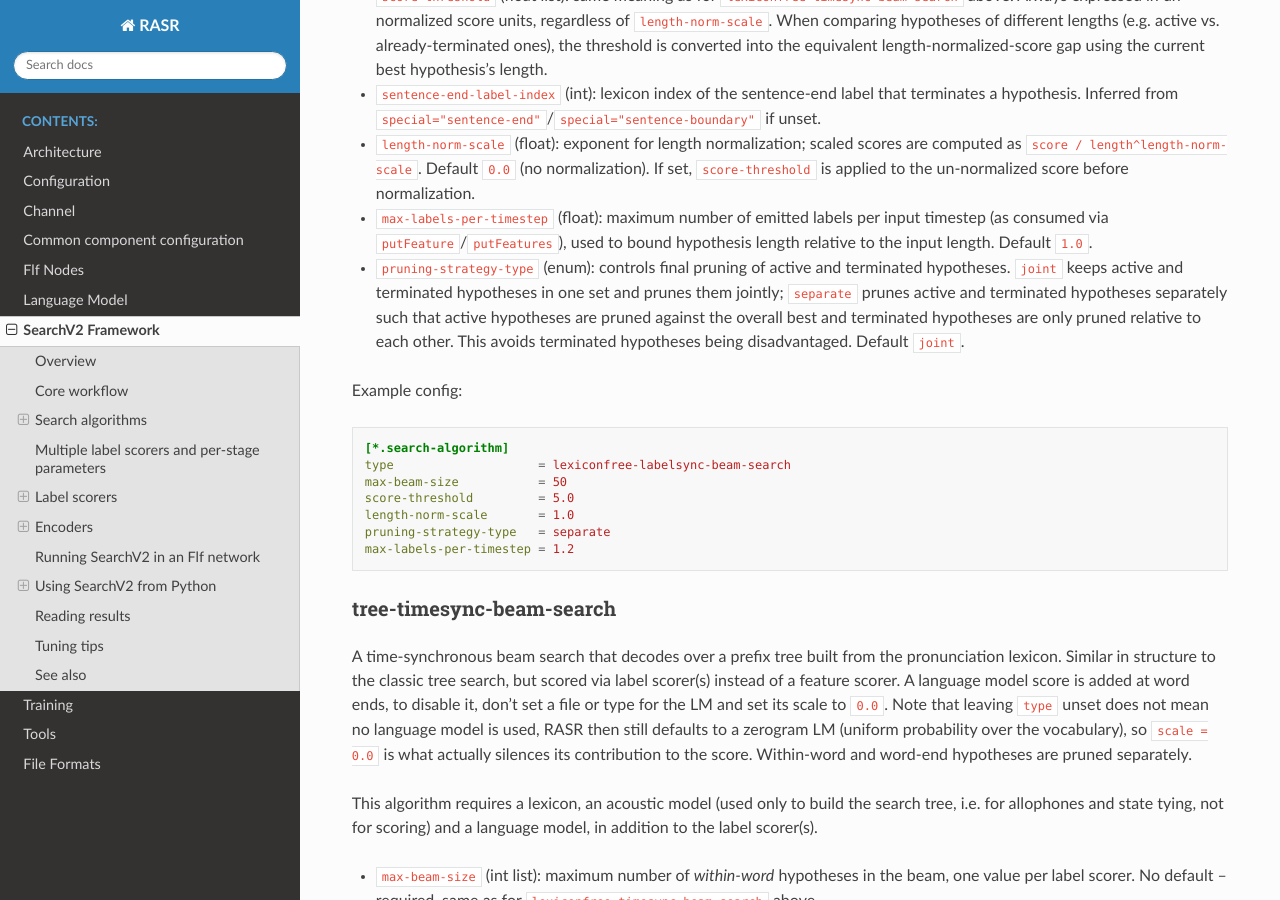
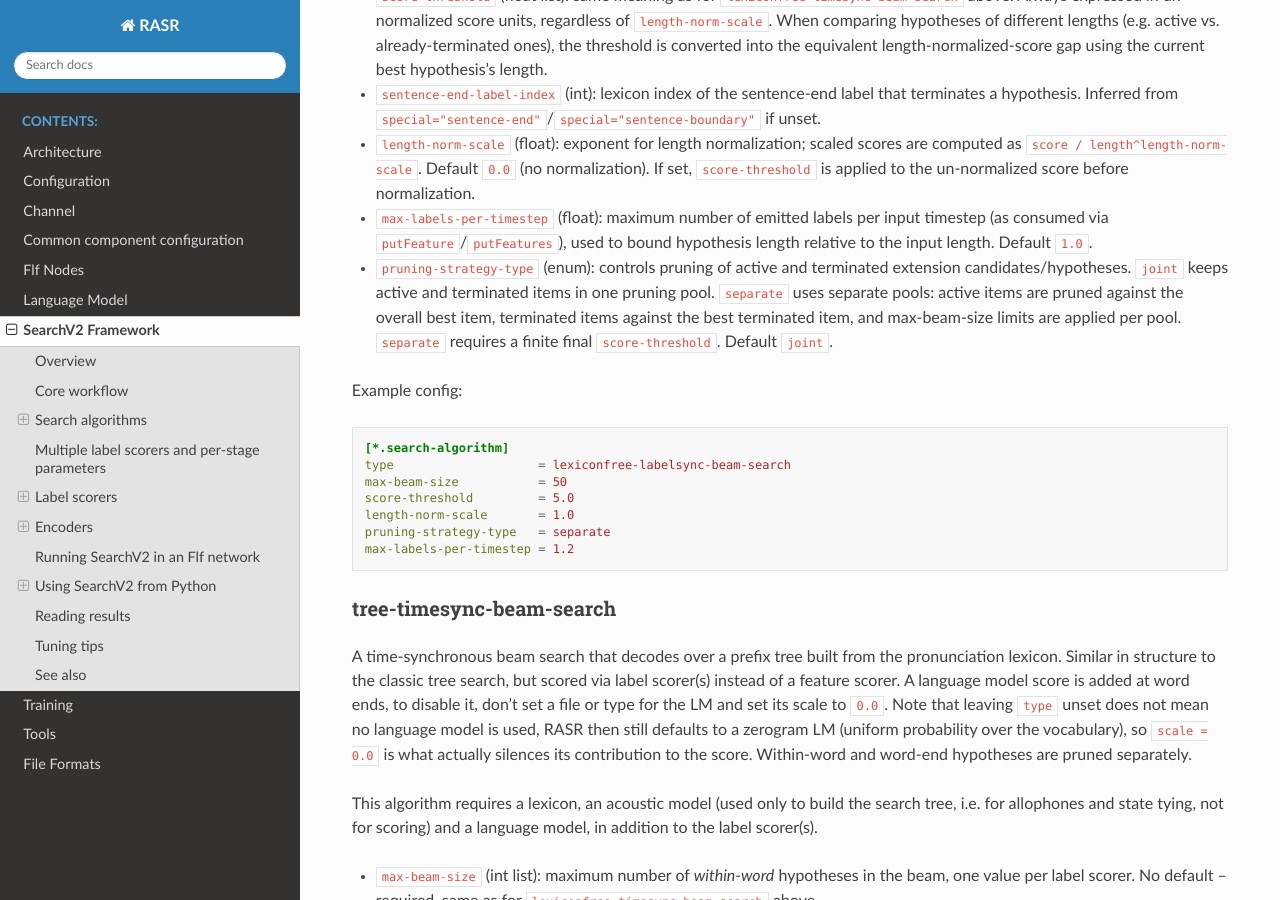
Before and after one commit to rwth-i6/rasr, a Sphinx documentation site: the page built from doc/search_v2.rst, in a window 1280 px wide and 900 px high, scrolled down 5951 px. Built offline with Sphinx 7.4.7 and the Read the Docs theme 3.1.0, drawn with Linux system fonts in a browser that asks for light colours; some of the changed text lies outside the part shown.

Commit message:
Adjust docs

```diff
--- a/doc/search_v2.rst
+++ b/doc/search_v2.rst
@@ -258,10 +258,10 @@ models.
   applied to the un-normalized score before normalization.
 * ``max-labels-per-timestep`` (float): maximum number of emitted labels per input timestep (as consumed via
   ``putFeature``/``putFeatures``), used to bound hypothesis length relative to the input length. Default ``1.0``.
-* ``pruning-strategy-type`` (enum): controls final pruning of active and terminated hypotheses. ``joint`` keeps active
-  and terminated hypotheses in one set and prunes them jointly; ``separate`` prunes active and terminated hypotheses
-  separately such that active hypotheses are pruned against the overall best and terminated hypotheses are only pruned
-  relative to each other. This avoids terminated hypotheses being disadvantaged. Default ``joint``.
+* ``pruning-strategy-type`` (enum): controls pruning of active and terminated extension candidates/hypotheses.
+  ``joint`` keeps active and terminated items in one pruning pool. ``separate`` uses separate pools: active items
+  are pruned against the overall best item, terminated items against the best terminated item, and max-beam-size
+  limits are applied per pool. ``separate`` requires a finite final ``score-threshold``. Default ``joint``.
 
 Example config:
 
@@ -376,6 +376,8 @@ index used for the search tree itself.
   un-normalized score units.
 * ``length-norm-scale``, ``max-labels-per-timestep``: same meaning and defaults as for
   ``lexiconfree-labelsync-beam-search`` above.
+* ``pruning-strategy-type``: same choices and default as for ``lexiconfree-labelsync-beam-search`` above, applied
+  to final score and max-beam pruning of the combined active/terminated beam.
 * ``tree-builder-type`` (enum): the same shared parameter as for ``tree-timesync-beam-search`` (see
   :ref:`Search tree types`). Should always be set to ``aed`` for this algorithm; the other tree topologies are
   built around blank/loop transitions this algorithm does not use.
```
